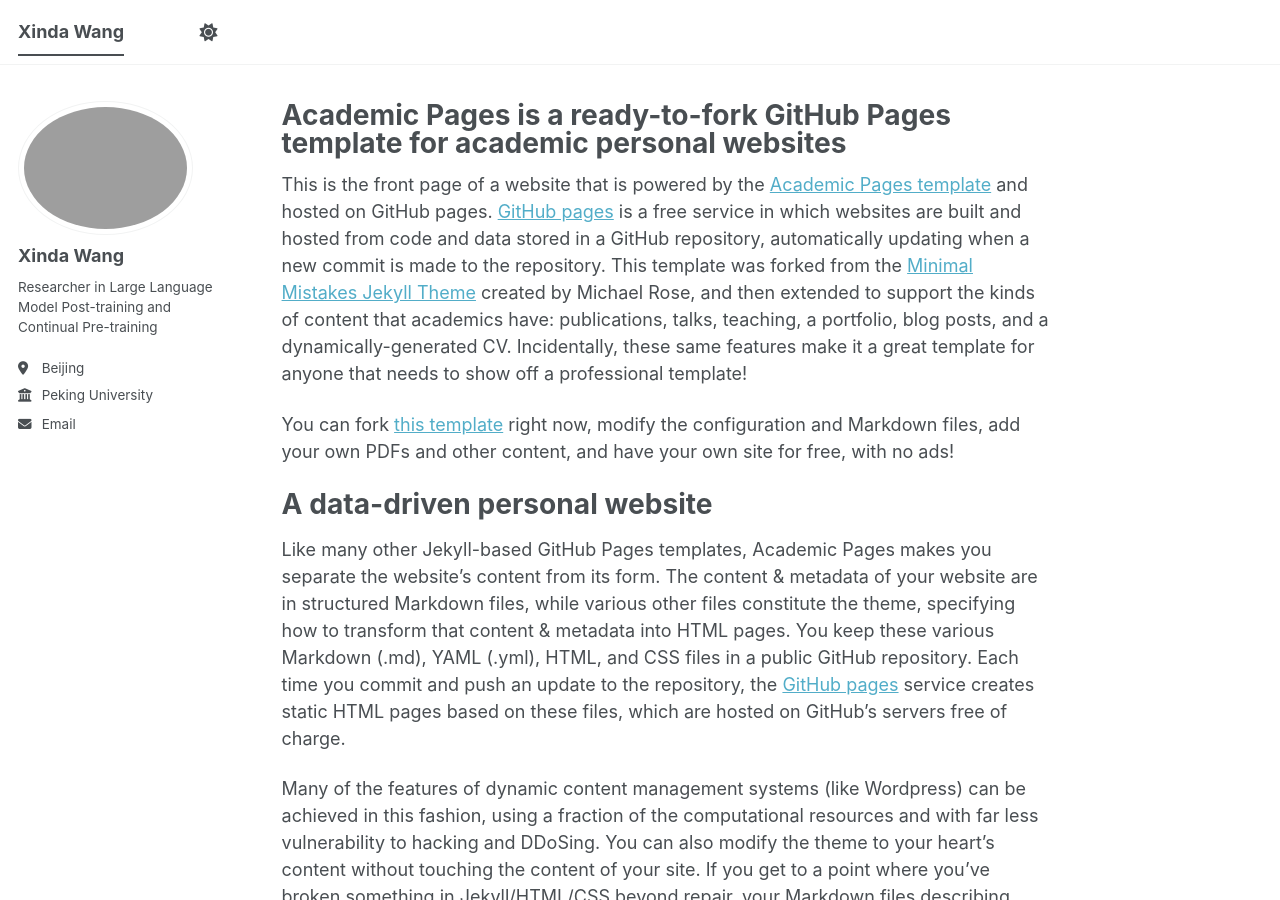
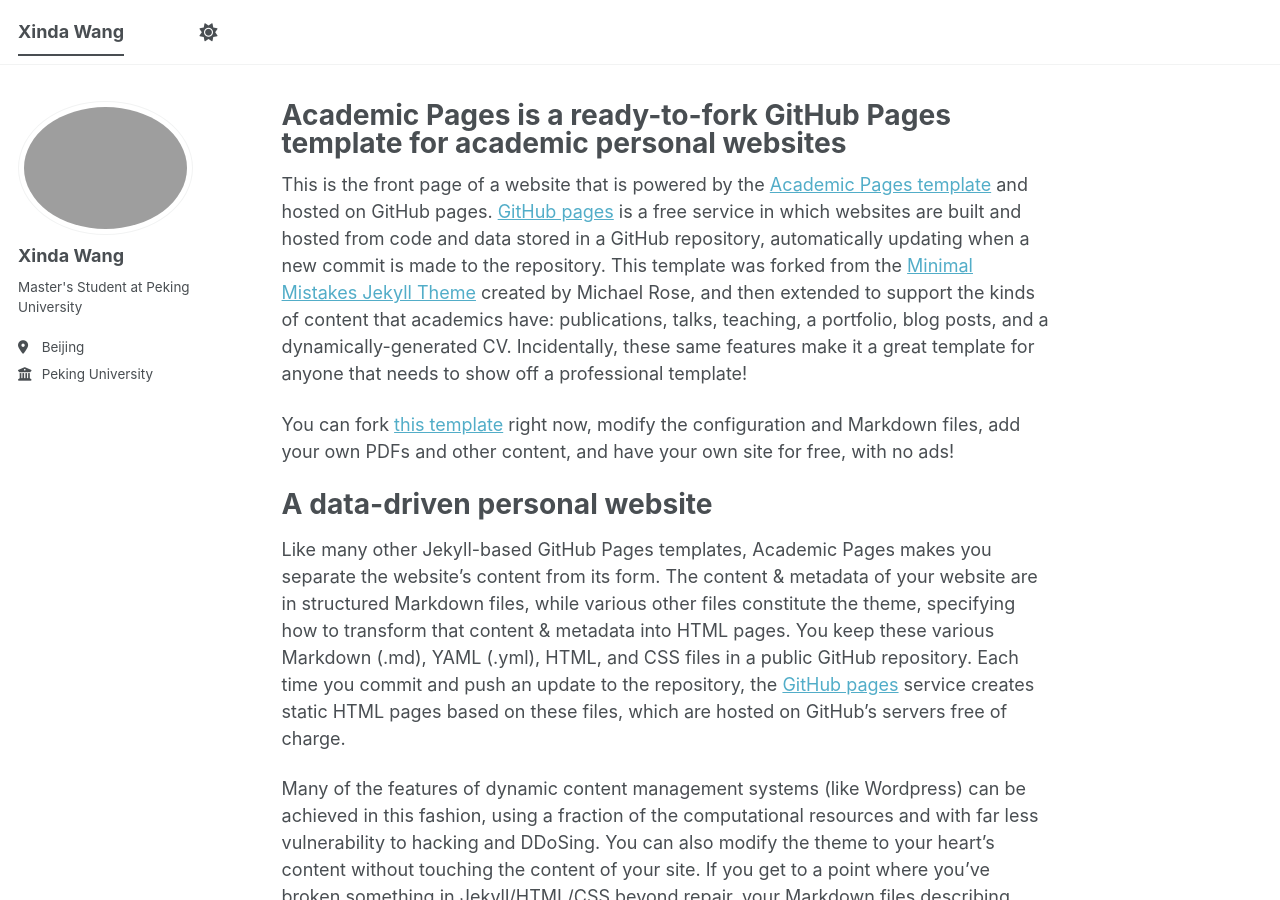
Before and after one commit to xindaaW/xindaaW.github.io, a Jekyll site: the page built from _pages/about.md, in a window 1280 px wide and 900 px high. Built offline with Jekyll 4.4.1, drawn with Linux system fonts in a browser that asks for light colours; a script bundle is joined from its source files by our own code; library files that are not in the unit come from our copies.

Commit message:
Update bio to Master's Student at Peking University

```diff
--- a/_config.yml
+++ b/_config.yml
@@ -26,11 +26,11 @@ author:
   avatar           : "xinda.png"
   name             : "Xinda Wang"
   pronouns         : # example: "she/her"
-  bio              : "Researcher in Large Language Model Post-training and Continual Pre-training"
+  bio              : "Master's Student at Peking University"
   location         : "Beijing"
   employer         : "Peking University"
   uri              : # URL
-  email            : "wangxindaw@126.com"
+  email            : # "wangxindaw@126.com"
 
   # Academic websites
   academia         : # URL
```
